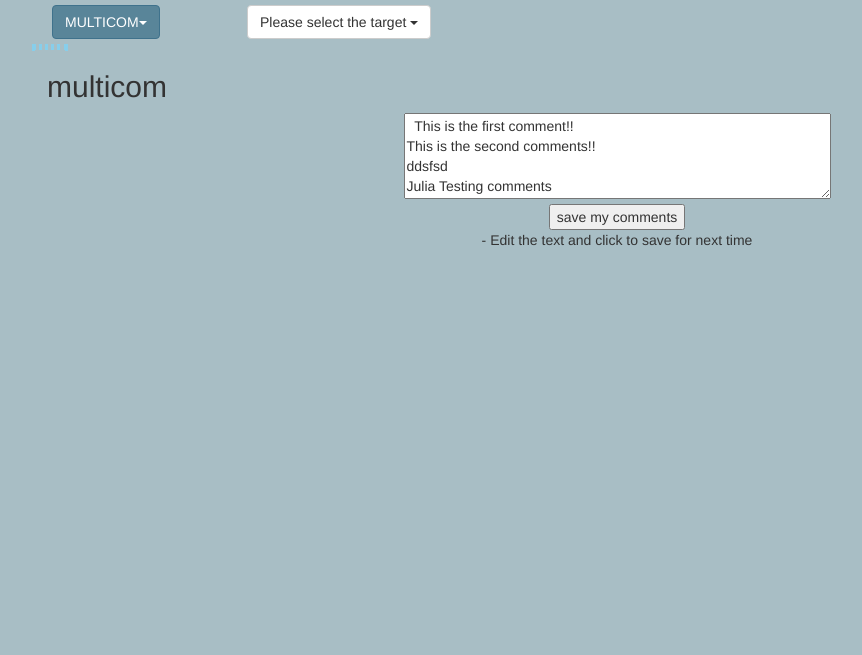
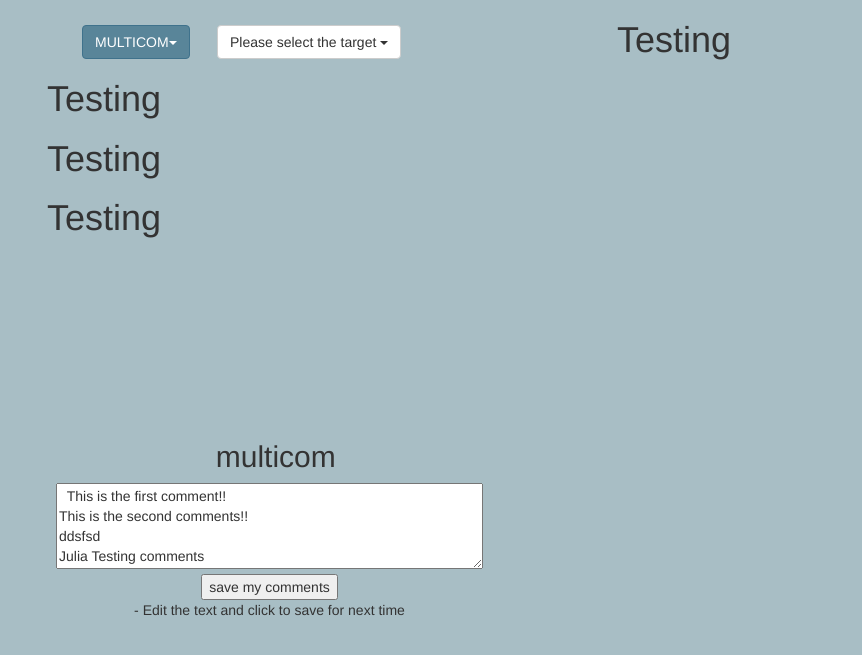
Before and after one commit to jianlin-cheng/CASP13_dashboard, a PHP site: page /?method=1 in a window 1280 px wide. Shown: the part 110-765 px from the top of the page, without its empty margins (23-885 px from the left). Run offline with PHP 8.4, Linux system fonts and the light colour scheme; data that the repository does not hold is empty; some libraries are stand-ins or nearby versions.

Commit message:
Julia reorganized layout of page

```diff
--- a/index.php
+++ b/index.php
@@ -51,9 +51,7 @@ document.getElementById(updateid).innerHTML="Edits saved!";
            var target = String($(this).val());
            $("#dropdown-description").html(target.toUpperCase() + '<span class="caret"></span>');
             $.get("updateMethod.php", {method:target}, function(response){
-                console.log("This was the response " + response);
                 $("#viewButton1").html(response);
-
                 var count = response.split('>').pop().trim();
                 console.log(count);
                 $('#viewButton1').attr("size", count);
@@ -71,6 +69,9 @@ document.getElementById(updateid).innerHTML="Edits saved!";
 //            $.get("updateMethod.php", {method:target}, function(response){
 //                console.log("This was the response " + response);
 //                $("#viewButton1").html(response);
+//                var count = response.split('>').pop().trim();
+//                console.log(count);
+//                $('#viewButton1').attr("size", count);
 //                });
 //           $(".comment_box").html(target.toUpperCase());
 //           location.href = "http://iris.rnet.missouri.edu/casp13_dashboard/CASP13_dashboard/index.php?method=" + target;
@@ -133,8 +134,9 @@ $(document).ready(function() {
         <h2 id="subtitle">Critical Assesment of Techniques for Protein Structure Prediction</h2>
     </div>
         <div class="container">
-        <div class="row">
-            <div class="dropdown col-md-2 text-left">
+        <div class="visualization-container">
+        <div class="col-md-6">
+            <div class="dropdown col-md-3 text-left">
                 <button id="dropdown-description" class="btn btn-primary dropdown-toggle" type="button" data-toggle="dropdown"><?php echo strToUpper($method_id) ?><span class="caret"></span></button>
                 <select  class="dropdown-menu" id="title-menu" multiple="multiple" aria-labelledby="dropdownMenu1" size=3>
 							<?php
@@ -160,7 +162,7 @@ $(document).ready(function() {
 							<span class="caret"></span>
 						</button>
 
-				    <select class="dropdown-menu dropdown-menu-center" id="viewButton1" multiple="multiple" aria-labelledby="dropdownMenu1" size=5>
+				    <select class="dropdown-menu dropdown-menu-center" id="viewButton1" multiple="multiple" aria-labelledby="dropdownMenu1" size=13>
 				        <?php
 				            if ($handle = opendir("MULTICOM_Methods/$method_id")) {
 									$blacklist = array('.', '..','comments.txt');
@@ -174,7 +176,6 @@ $(document).ready(function() {
 								}
 				    ?>
 						</select>
-					</div>
 					</div>
             <div class="row" id="visualization">
 				<div class="col-md-4 method_box">
@@ -191,7 +192,6 @@ $(document).ready(function() {
 								$(document).ready(function() {
 									$("#viewButton1").click(function() {
 										var methodName = $("#dropdown-description").text();
-										console.log("This is the method name " + methodName);
 										var target = String($(this).val());
 										target = target.replace(/\n/g, '');
 										if ($("#refinedCheck").prop("checked")) {
@@ -251,15 +251,22 @@ $(document).ready(function() {
 					<iframe id="dncon2_iframe" src=""  width="100%"  height="10%" ></iframe><br/>
 				</div>
 			<?php  } ?>
+        </div>
+        </div>
 
-
+        <div class="updateBox">
+            <h1>Testing</h1>
+            <h1>Testing</h1>
+            <h1>Testing</h1>
+            <h1>Testing</h1>
+        </div>
             </div>
         <div class="row comments">
-            <div class="col-md-1">
+            <div class=" col-md-5">
                 <h2><?php echo $method_id ?></h2>
             </div>
         </div>
-            <div class="row comments">
+        <div class="row comments col-md-5">
             <?php if ($method_id == 'multicom'){ ?>
 					<textarea  id="edit_comment2" rows="4" cols="50" class="comment_content">  <?php echo trim(file_get_contents("./MULTICOM_Methods/$method_id/comments.txt", true));?> </textarea><br>
 					<input type="button" value="save my comments" onclick="saveEdits('edit_comment2','update2','./MULTICOM_Methods/multicom/comments.txt')"/>
--- a/style/style.css
+++ b/style/style.css
@@ -14,12 +14,11 @@
 }
 
 .method_box {
-    border: 3px dotted skyblue;
     height: auto;
     width: auto;
     max-width: 550px;
+    z-index: 0;
 }
-
 
 .comment_box {
     border: 1px solid black;
@@ -62,3 +61,7 @@ body {
     display: inline;
     padding-left: 10px;
 }
+
+.visualization-container {
+    height: 400px;
+}
```
Lines whose indentation alone changed are shown as unchanged.
